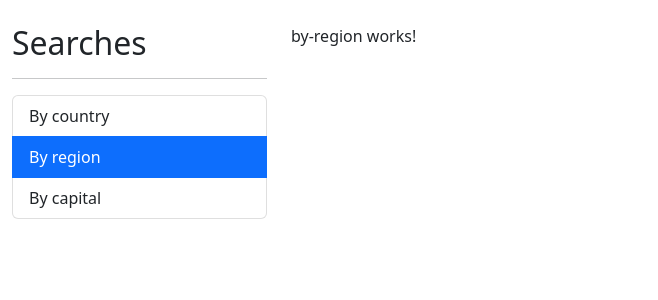
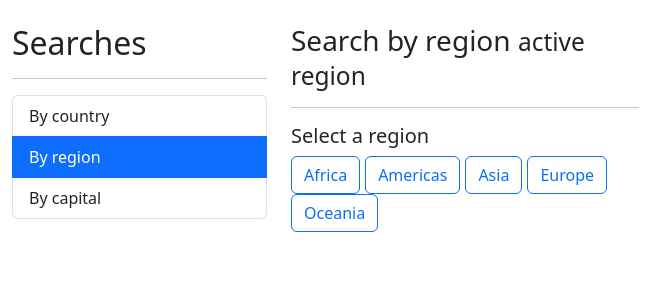
Before and after one commit to m4rok97/angular-country-app, an Angular app: page /region in a window 1280 px wide. Shown: the top 300 px of the page, without its empty margins (0-658 px from the left). Built offline with nearby package versions, Linux system fonts and the light colour scheme.

Commit message:
Add by region view

```diff
--- a/src/app/country/pages/by-region/by-region.component.css
+++ b/src/app/country/pages/by-region/by-region.component.css
@@ -0,0 +1,3 @@
+button {
+  margin-right: 5px;
+}
--- a/src/app/country/pages/by-region/by-region.component.html
+++ b/src/app/country/pages/by-region/by-region.component.html
@@ -1 +1,19 @@
-<p>by-region works!</p>
+<h3>Search by region <small> active region </small></h3>
+<hr>
+
+<h5>Select a region</h5>
+
+<div class="row">
+  <div class="col">
+    <button class="btn btn-outline" [class]="region === activeRegion ? 'btn btn-primary' : 'btn btn-outline-primary'"
+      *ngFor="let region of regions" (click)="activateRegion(region)">
+      {{ region | titlecase }}
+    </button>
+  </div>
+</div>
+
+<div *ngIf="countries.length" class="row">
+  <div class="col">
+    <app-country-table [countries]="countries"></app-country-table>
+  </div>
+</div>
--- a/src/app/country/pages/by-region/by-region.component.ts
+++ b/src/app/country/pages/by-region/by-region.component.ts
@@ -1,15 +1,28 @@
 import { Component, OnInit } from '@angular/core';
+import { Country } from '../../interfaces/country.interface';
+import { CountryService } from '../../services/country.service';
 
 @Component({
   selector: 'app-by-region',
   templateUrl: './by-region.component.html',
-  styleUrls: ['./by-region.component.css']
+  styleUrls: ['./by-region.component.css'],
 })
 export class ByRegionComponent implements OnInit {
+  regions = ['Africa', 'Americas', 'Asia', 'Europe', 'Oceania'];
+  countries: Country[] = [];
+  activeRegion: string = '';
+  constructor(private countryService: CountryService) {}
 
-  constructor() { }
+  ngOnInit(): void {}
 
-  ngOnInit(): void {
+  activateRegion(region: string) {
+    if (region !== this.activeRegion) {
+      this.activeRegion = region;
+      this.countryService
+        .getCountriesByRegion(this.activeRegion)
+        .subscribe((countries) => {
+          this.countries = countries;
+        });
+    }
   }
-
 }
--- a/src/app/country/services/country.service.ts
+++ b/src/app/country/services/country.service.ts
@@ -24,4 +24,9 @@
     const url = `${this.apiUrl}/alpha/${id}`;
     return this.http.get<Country[]>(url);
   }
+
+  getCountriesByRegion(region: string): Observable<Country[]> {
+    const url = `${this.apiUrl}/region/${region}`;
+    return this.http.get<Country[]>(url);
+  }
 }
```
